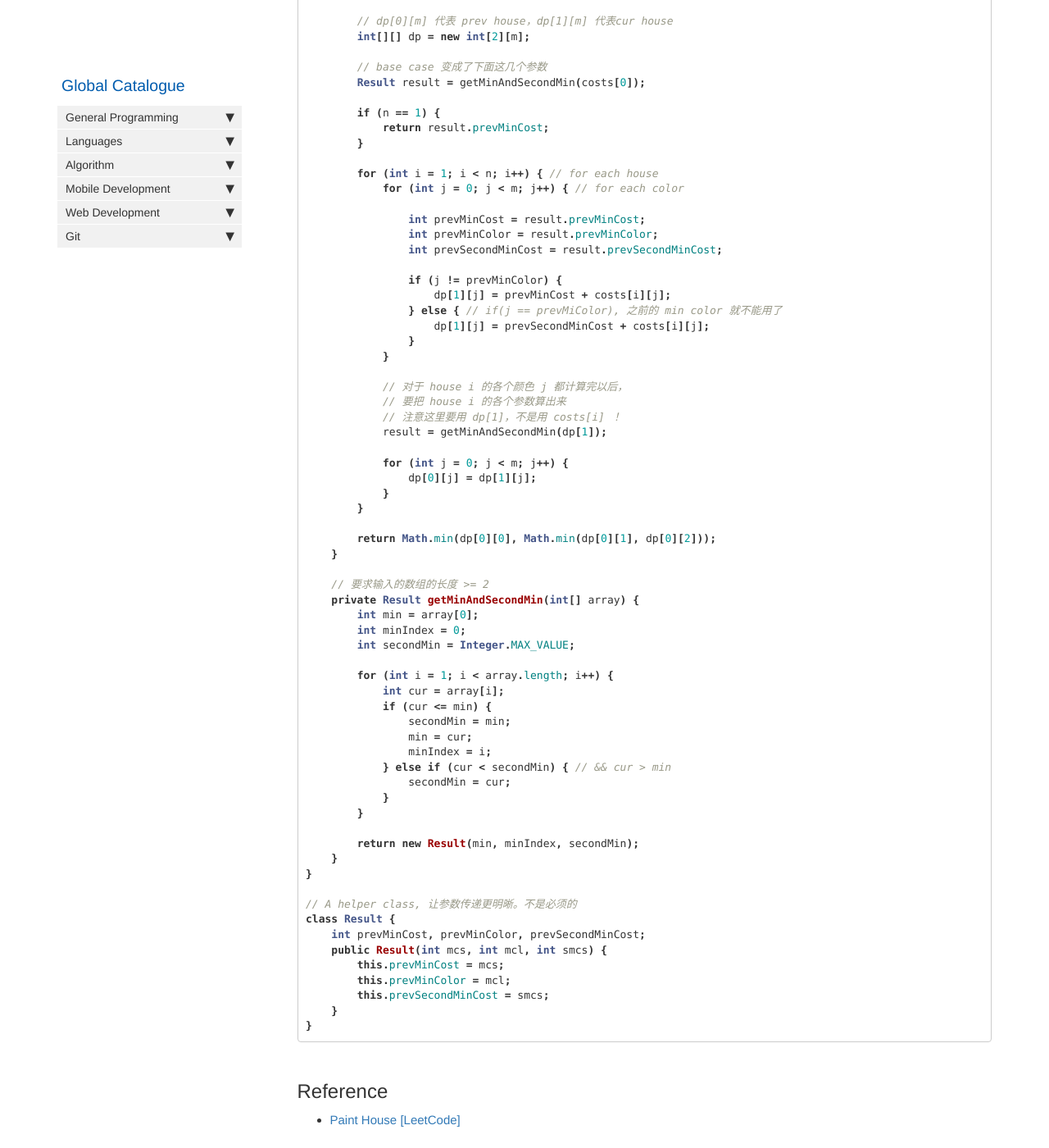
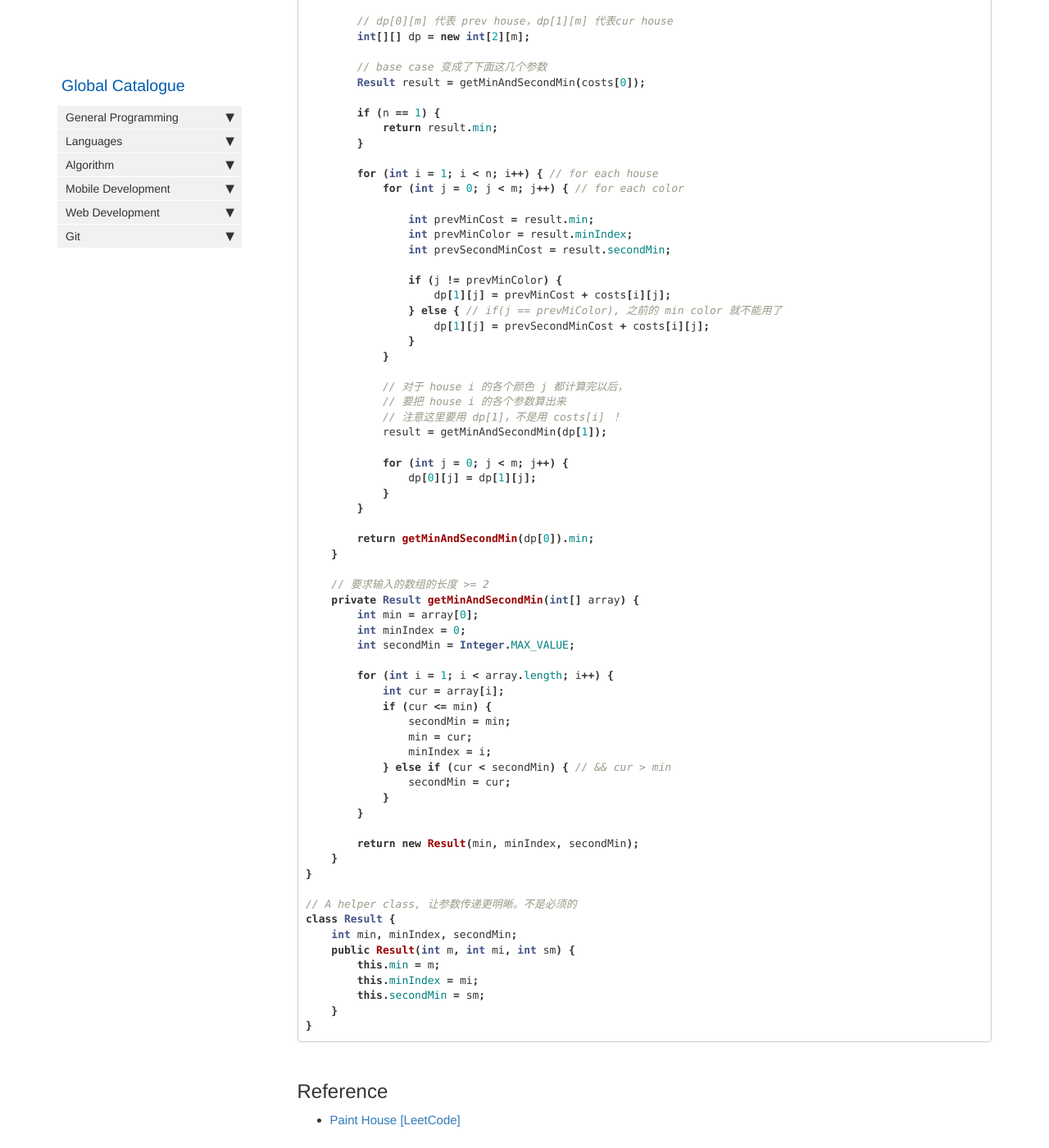
Before and after one commit to HungryOrc/hungryorc.github.io, a Jekyll site: the page built from pages/algorithm/algorithm_paint_house_3_colors.md, in a window 1280 px wide and 1400 px high, scrolled down 3219 px. Shown: the whole window at 82% size. Built offline with Jekyll 4.4.1, drawn with Linux system fonts in a browser that asks for light colours; nearby versions of some CDN libraries; comment, search, counter and statistics services are not loaded; some of the changed text lies outside the part shown.

Commit message:
Update and rename algorithm_paint_house.md to algorithm_paint_house_3_colors.md

````diff
--- a/pages/algorithm/algorithm_paint_house.md
+++ b/pages/algorithm/algorithm_paint_house_3_colors.md
@@ -1,10 +1,10 @@
 ---
-title: "Paint House I"
+title: "Paint House I: 3 Colors"
 tags: [algorithm, dynamic_programming]
 keywords:
 summary:
 sidebar: mydoc_sidebar
-permalink: algorithm_paint_house.html
+permalink: algorithm_paint_house_3_colors.html
 folder: algorithm
 toc: false
 ---
@@ -137,7 +137,7 @@ public class Solution {
         }
 
         int n = costs.length; // number of houses
-        int m = 3; // number of colors
+        int m = costs[0].length; // number of colors
 
         // dp[0][m] 代表 prev house，dp[1][m] 代表cur house
         int[][] dp = new int[2][m];
@@ -146,15 +146,15 @@ public class Solution {
         Result result = getMinAndSecondMin(costs[0]);
 
         if (n == 1) {
-            return result.prevMinCost;
+            return result.min;
         }
 
         for (int i = 1; i < n; i++) { // for each house
             for (int j = 0; j < m; j++) { // for each color
 
-                int prevMinCost = result.prevMinCost;
-                int prevMinColor = result.prevMinColor;
-                int prevSecondMinCost = result.prevSecondMinCost;
+                int prevMinCost = result.min;
+                int prevMinColor = result.minIndex;
+                int prevSecondMinCost = result.secondMin;
 
                 if (j != prevMinColor) {
                     dp[1][j] = prevMinCost + costs[i][j];
@@ -173,7 +173,7 @@ public class Solution {
             }
         }
 
-        return Math.min(dp[0][0], Math.min(dp[0][1], dp[0][2]));
+        return getMinAndSecondMin(dp[0]).min;
     }
 
     // 要求输入的数组的长度 >= 2
@@ -199,11 +199,11 @@ public class Solution {
 
 // A helper class, 让参数传递更明晰。不是必须的
 class Result {
-    int prevMinCost, prevMinColor, prevSecondMinCost;
-    public Result(int mcs, int mcl, int smcs) {
-        this.prevMinCost = mcs;
-        this.prevMinColor = mcl;
-        this.prevSecondMinCost = smcs;
+    int min, minIndex, secondMin;
+    public Result(int m, int mi, int sm) {
+        this.min = m;
+        this.minIndex = mi;
+        this.secondMin = sm;
     }
 }
 ```
````
